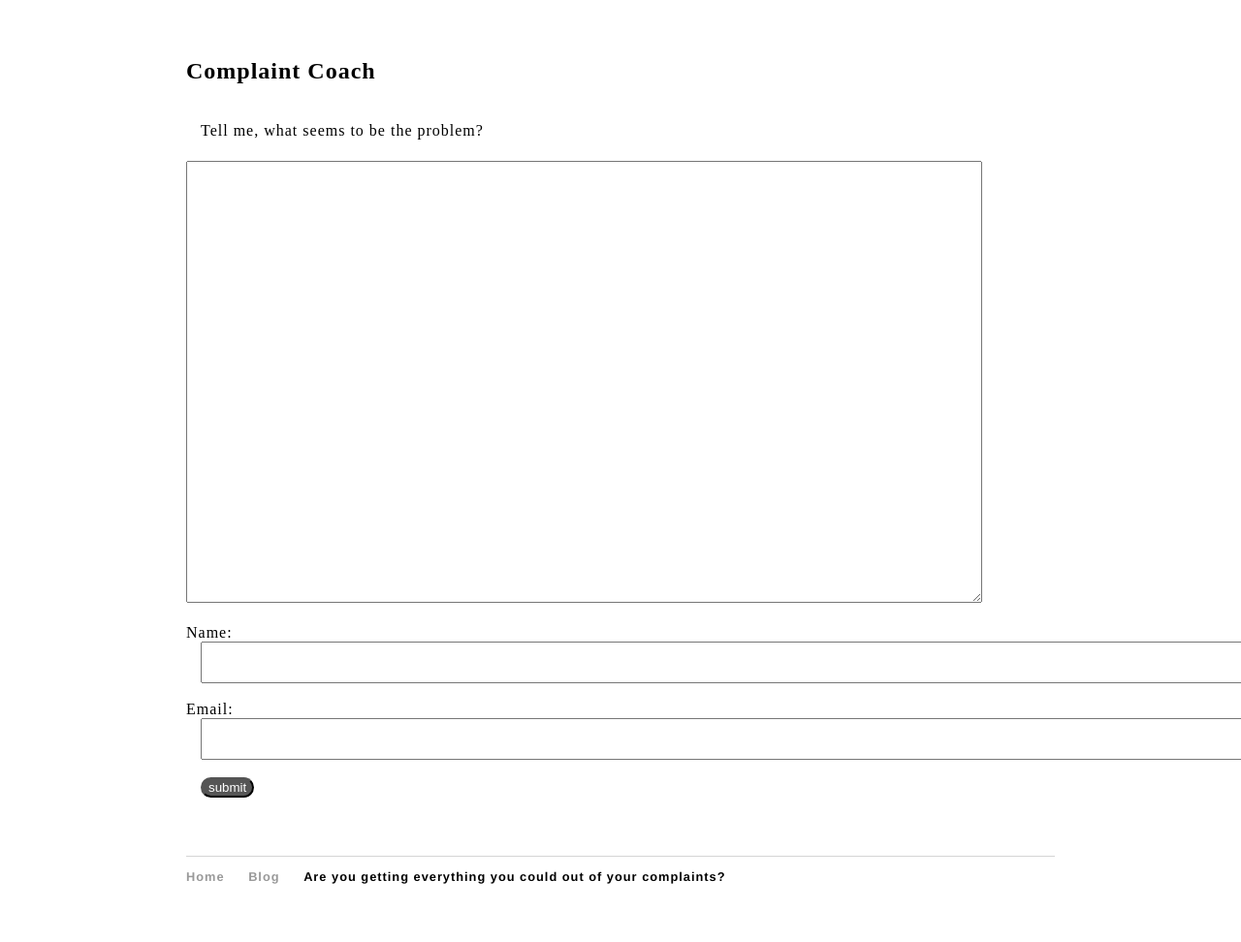
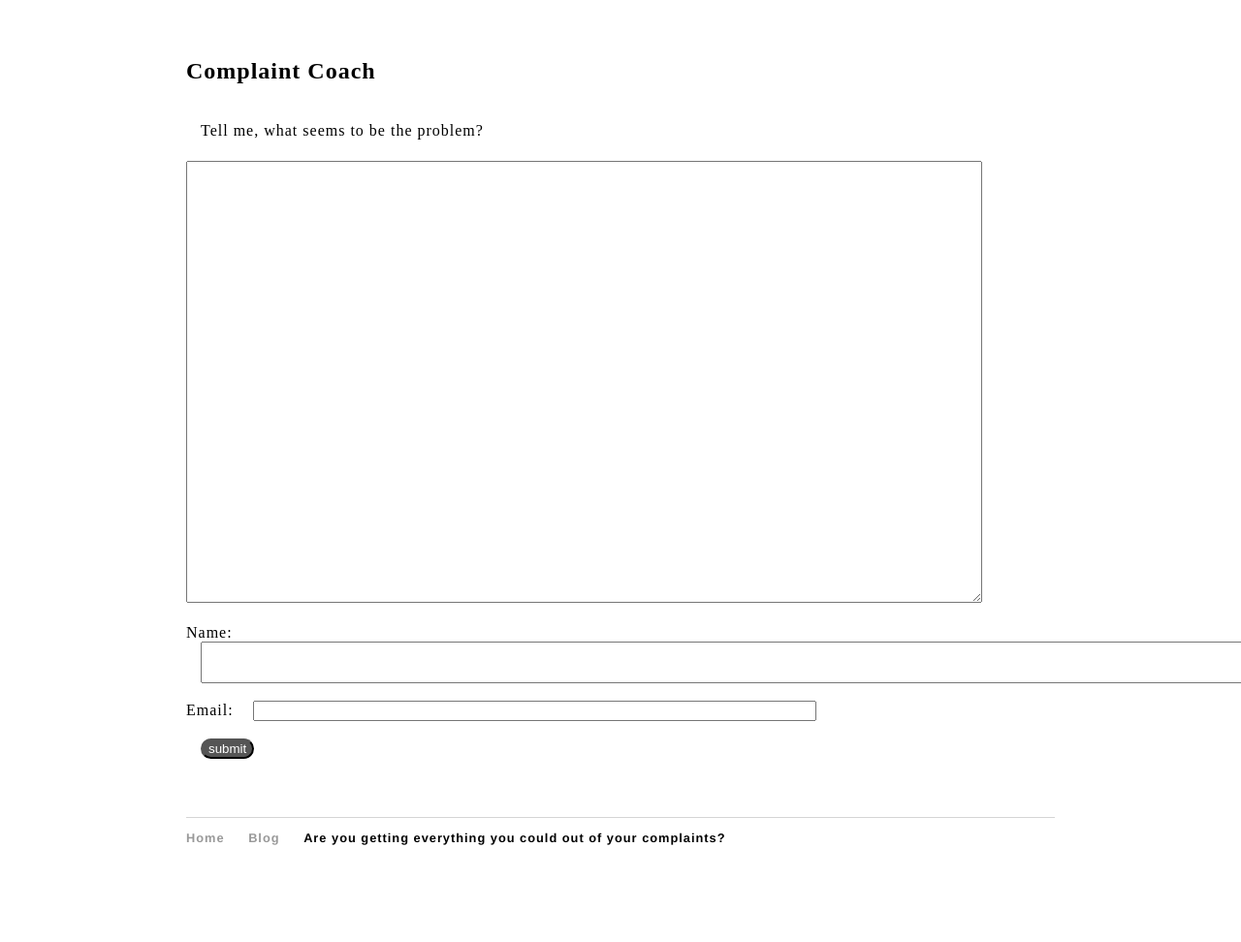
Before and after one commit to alfonsopacino/aalfonsopacinol, a Jekyll site: the page built from index.html, in a window 1280 px wide. Shown: the whole page at 97% size. Built offline with Jekyll 4.4.1, drawn with Linux system fonts in a browser that asks for light colours; after the commit the page ends 932 px from its top, so only the background shows below that.

Commit message:
Update index.html

```diff
--- a/index.html
+++ b/index.html
@@ -17,7 +17,7 @@ Name:
 <br><br>
 <!--<label style="color: grey; margin-left: 15px; font-size: 2em;"></label>-->
 Email:
-<input name="email" required="" size="75" type="email" value="" style="color: grey; margin-left: 15px; font-size: 2em;"/>
+<input name="email" required="" size="75" type="email" value="" style="color: grey; margin-left: 15px; font-size: .8em;"/>
 <br><br>
 <input name="submit" type="submit" value="submit" style="background-color: #555555; color: #fff; margin-left: 15px; border-radius: 20px;"/>
 </form>
```
